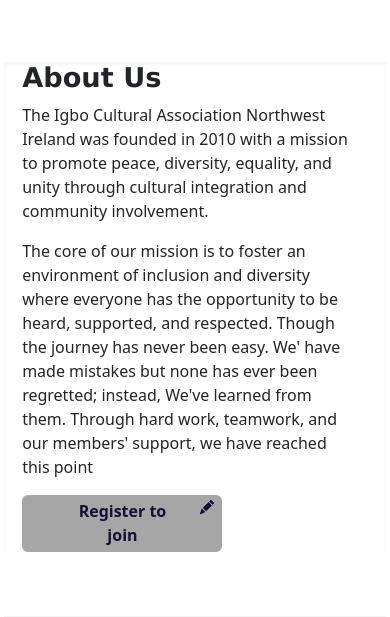
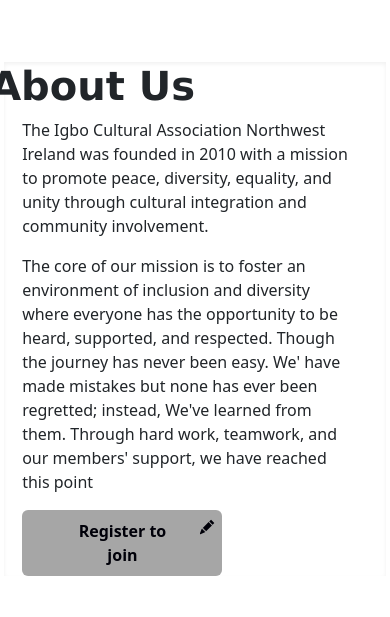
Before and after one commit to Igbo-Association-Northwest-Ireland/ICANWI, a React (Create React App) app: page / in a window 390 px wide. Shown: the part 677-1294 px from the top of the page. Built offline with nearby package versions, Linux system fonts and the light colour scheme; a web font is replaced by a local one.

Commit message:
Committing to deploy

```diff
--- a/src/Header.scss
+++ b/src/Header.scss
@@ -176,11 +176,20 @@
   }
 }
 
-
-
+.offcanvas-cover{
+  @media(max-width:786px){
+    .buttons{
+    transform:translateY(100%)!important}
+  }
+}
+h3{
+  font-size:2.5rem !important;
+  margin-left:-2rem !important;
+}
 
 .spancover{
     box-sizing: border-box;
+
 }
 .links{
     box-sizing: border-box;
--- a/src/Mediaquery.scss
+++ b/src/Mediaquery.scss
@@ -99,6 +99,10 @@
         padding: 0 1rem !important;
     }
     @media(max-width:875px){
+        .horrizontal{
+            display:none !important;
+          }
+
 .igbo-value,
 .join,
 .must,
@@ -141,7 +145,8 @@ display:none !important;
 @media(max-width:786px){
     min-width: 200px;
     font-weight: 600;
-    padding: 1.5% 0 1.5%  0% !important;
+    color:#000009 !important;
+    padding: 3% 0 3%  0% !important;
     display: block;
     margin-left: -1rem;
    & .pen{position: absolute;
@@ -191,9 +196,6 @@ outline:none !important;
 }
 
 @media(max-width:786px){
-  .horrizontal{
-    display:none !important;
-  }
 
 .about-us{
 display:flex;
--- a/src/components/Header/DropdownContainer/Drops.js
+++ b/src/components/Header/DropdownContainer/Drops.js
@@ -82,7 +82,7 @@ window.addEventListener('scroll', changeBackground)
   <NAVLINK href="#home"><span className='span'>Home</span></NAVLINK>
   <NAVLINK href="#link"><span className='span'>Gallary</span></NAVLINK>
   <NAVLINK href="#home"><span className='span'>Videos</span></NAVLINK>
-  <NAVLINK href="#link"><span className='span'>Meeting Minutes</span></NAVLINK>
+  <NAVLINK href="#link"><span className='span'>Minutes</span></NAVLINK>
   <NAVLINK href="#home"><span className='span'>Activities</span></NAVLINK>
   <NAVLINK href="#link"><span className='span'>Acheivement</span></NAVLINK>
   </Nav>
@@ -90,7 +90,7 @@ window.addEventListener('scroll', changeBackground)
   <div className='buttons relative bottom-40 left-24 d-flex  flex-column justify-evenly'
   style={{maxWidth:'10rem'}}>
 
-  <button type="button" className="btn  btn-customised"  style={{
+  <button type="button" className="btn  btn-customised buttonx"  style={{
   color:'#2948429 !important',
   background: '#fff001',
   border:'3px solid #000',
@@ -100,7 +100,7 @@ window.addEventListener('scroll', changeBackground)
    }}>
   Sign-in
  </button>
-   <Register className="" />
+   <span className='REG'><Register className="" /></span>
 
   </div>
 
@@ -118,14 +118,18 @@ const NAVLINK = styled(Nav.Link)`
     font-family:Verdana, Geneva, Tahoma, sans-serif;
     font-weight:700;
     border-bottom: 1px solid #ccc;
+    padding-bottom:3rem !important;
     display:inline-block;
     position: relative;
     min-height:40px;
     span{
     position:absolute;
-    top:.8rem !important;
-    height:80px !important;
+    top:1.6rem !important;
+
     left:7rem !important;
+    @media(max-width:786px){
+      font-size:1.5rem !important;
+    }
     }
 `
 
@@ -187,7 +191,10 @@ padding-bottom:1% !important;
 }
 @media(max-width:786px){
  h2{
-  top:.5rem !important
+  top:.5rem !important;
+ }
+ h3{
+  font-size:2.5rem !important;
  }
   .hambuger{
   visibility:visible !important;
@@ -198,6 +205,7 @@ padding-bottom:1% !important;
 }
 min-width:100vw !important;
 max-width: 100vh !important;
+
 }
 
 @media only screen and (max-width:
```
